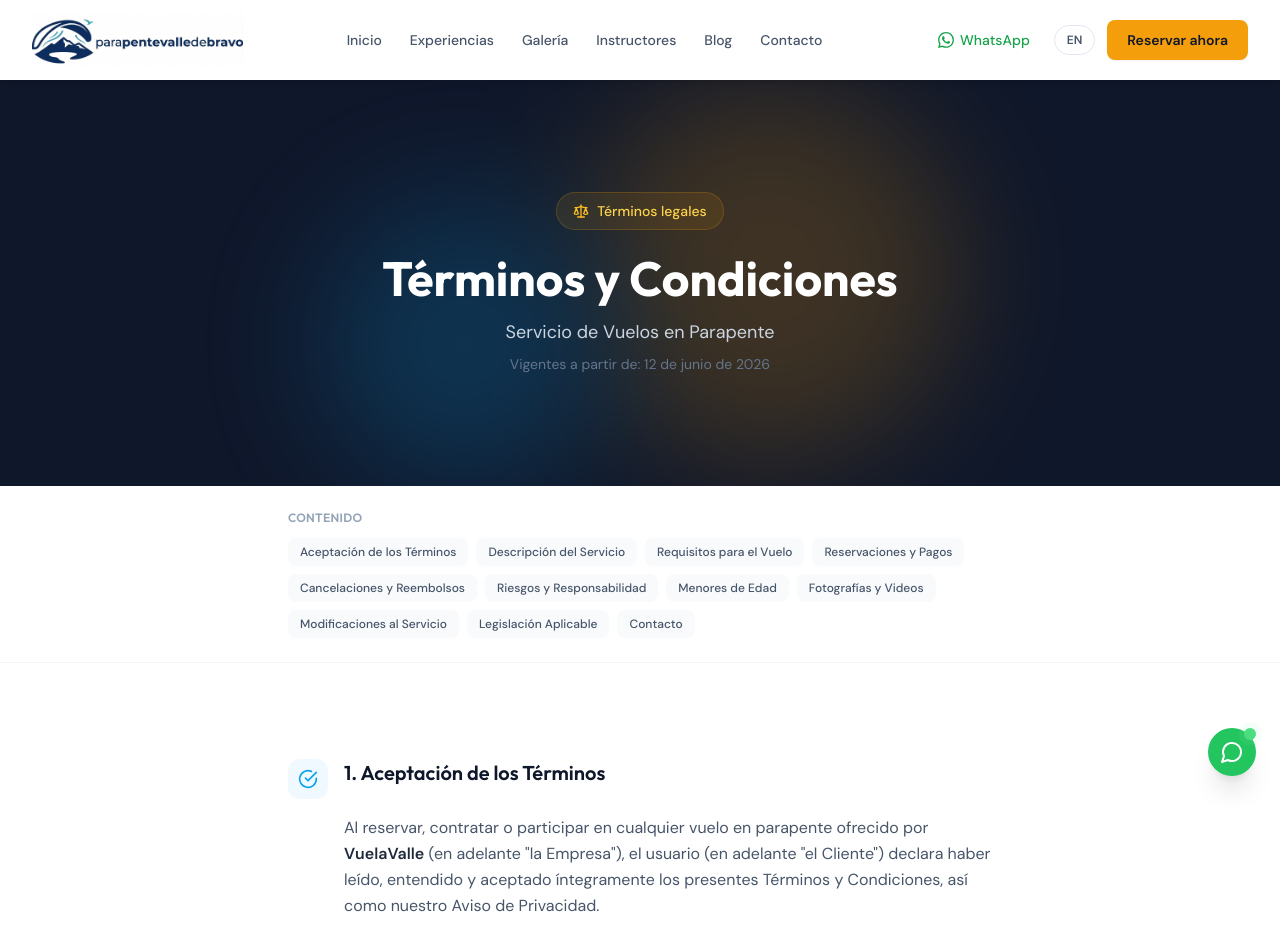
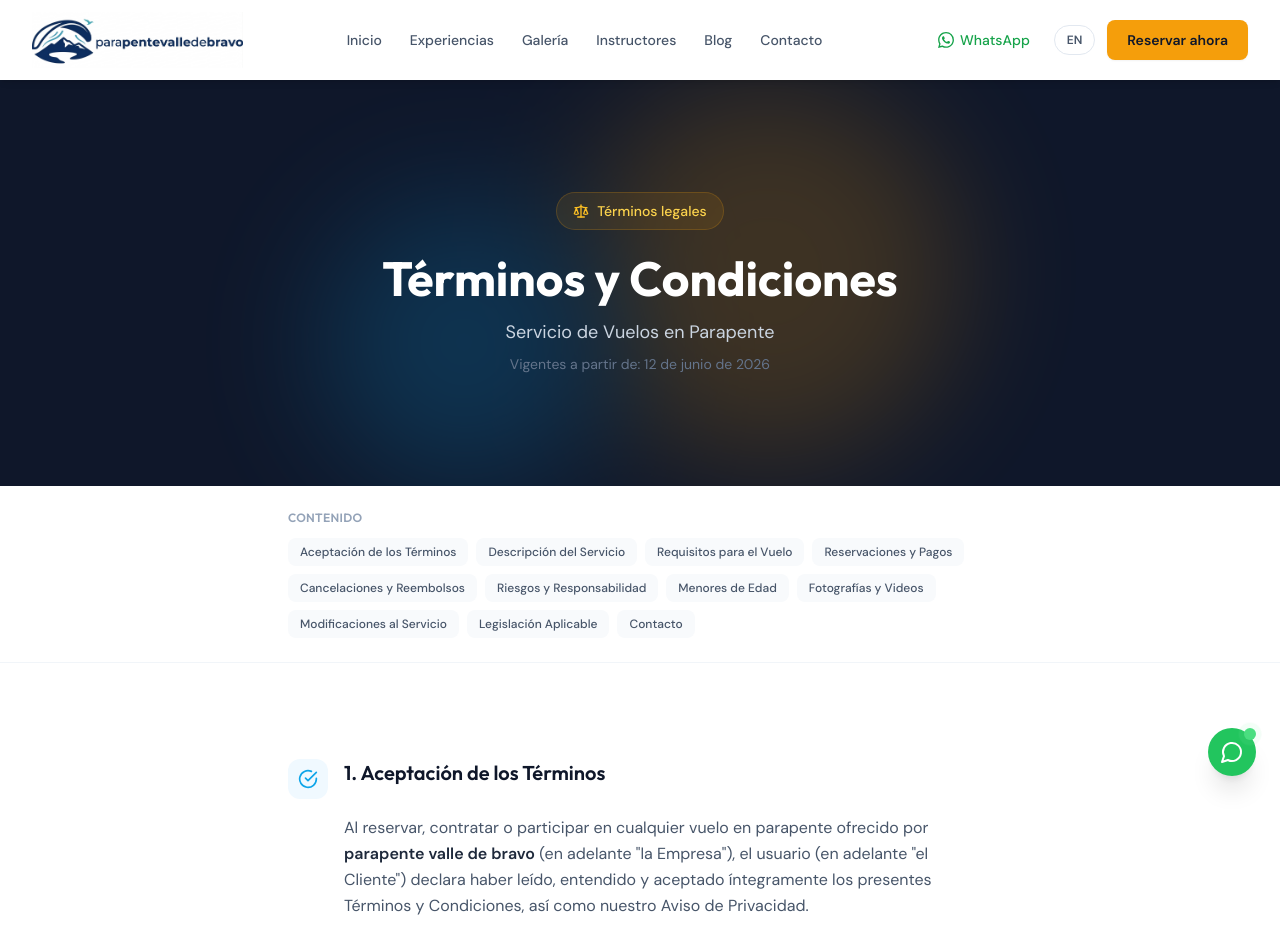
Before and after one commit to AlanF611/VuelaValle, a React (Vite) app: page /terminos-y-condiciones in a window 1280 px wide. Shown: the top 952 px of the page. Built offline with nearby package versions, Linux system fonts and the light colour scheme.

Commit message:
Update company name in Terms and Conditions

```diff
--- a/src/pages/legal/TermsPage.tsx
+++ b/src/pages/legal/TermsPage.tsx
@@ -59,7 +59,7 @@ export default function TermsPage() {
         {
           icon: CheckCircle,
           title: '1. Aceptación de los Términos',
-          content: <p>Al reservar, contratar o participar en cualquier vuelo en parapente ofrecido por <span className="font-semibold text-dark-800">VuelaValle</span> (en adelante "la Empresa"), el usuario (en adelante "el Cliente") declara haber leído, entendido y aceptado íntegramente los presentes Términos y Condiciones, así como nuestro Aviso de Privacidad.</p>,
+          content: <p>Al reservar, contratar o participar en cualquier vuelo en parapente ofrecido por <span className="font-semibold text-dark-800">parapente valle de bravo</span> (en adelante "la Empresa"), el usuario (en adelante "el Cliente") declara haber leído, entendido y aceptado íntegramente los presentes Términos y Condiciones, así como nuestro Aviso de Privacidad.</p>,
         },
         {
           icon: Plane,
@@ -234,7 +234,7 @@ export default function TermsPage() {
             <div className="bg-dark-50 rounded-xl p-5 space-y-3">
               <div className="flex items-center gap-3">
                 <Mail className="w-4 h-4 text-primary-500 shrink-0" />
-                <span className="text-sm"><span className="font-medium text-dark-800">Correo:</span> <a href="mailto:info@vuelavalle.mx" className="text-primary-600 hover:text-primary-700 underline underline-offset-2">info@vuelavalle.mx</a></span>
+                <span className="text-sm"><span className="font-medium text-dark-800">Correo:</span> <a href="mailto:info@parapente valle de bravo.mx" className="text-primary-600 hover:text-primary-700 underline underline-offset-2">info@parapente valle de bravo.mx</a></span>
               </div>
               <div className="flex items-center gap-3">
                 <Plane className="w-4 h-4 text-primary-500 shrink-0" />
@@ -256,7 +256,7 @@ export default function TermsPage() {
         {
           icon: CheckCircle,
           title: '1. Acceptance of Terms',
-          content: <p>By booking, contracting, or participating in any paragliding flight offered by <span className="font-semibold text-dark-800">VuelaValle</span> (hereinafter "the Company"), the user (hereinafter "the Customer") declares having read, understood, and fully accepted these Terms and Conditions, as well as our Privacy Policy.</p>,
+          content: <p>By booking, contracting, or participating in any paragliding flight offered by <span className="font-semibold text-dark-800">parapente valle de bravo</span> (hereinafter "the Company"), the user (hereinafter "the Customer") declares having read, understood, and fully accepted these Terms and Conditions, as well as our Privacy Policy.</p>,
         },
         {
           icon: Plane,
@@ -429,7 +429,7 @@ export default function TermsPage() {
             <div className="bg-dark-50 rounded-xl p-5 space-y-3">
               <div className="flex items-center gap-3">
                 <Mail className="w-4 h-4 text-primary-500 shrink-0" />
-                <span className="text-sm"><span className="font-medium text-dark-800">Email:</span> <a href="mailto:info@vuelavalle.mx" className="text-primary-600 hover:text-primary-700 underline underline-offset-2">info@vuelavalle.mx</a></span>
+                <span className="text-sm"><span className="font-medium text-dark-800">Email:</span> <a href="mailto:info@parapente valle de bravo.mx" className="text-primary-600 hover:text-primary-700 underline underline-offset-2">info@parapente valle de bravo.mx</a></span>
               </div>
               <div className="flex items-center gap-3">
                 <Plane className="w-4 h-4 text-primary-500 shrink-0" />
@@ -451,8 +451,8 @@ export default function TermsPage() {
   return (
     <main className="pt-16 lg:pt-20">
       <SEOHead
-        title={lang === 'es' ? 'Términos y Condiciones | VuelaValle' : 'Terms and Conditions | VuelaValle'}
-        description={lang === 'es' ? 'Términos y condiciones del servicio de vuelos en parapente de VuelaValle en Valle de Bravo.' : 'Terms and conditions for VuelaValle paragliding flight services in Valle de Bravo.'}
+        title={lang === 'es' ? 'Términos y Condiciones | parapente valle de bravo' : 'Terms and Conditions | parapente valle de bravo'}
+        description={lang === 'es' ? 'Términos y condiciones del servicio de vuelos en parapente de parapente valle de bravo en Valle de Bravo.' : 'Terms and conditions for parapente valle de bravo paragliding flight services in Valle de Bravo.'}
         pathEs="/terminos-y-condiciones"
         pathEn="/en/terms-and-conditions"
       />
```
